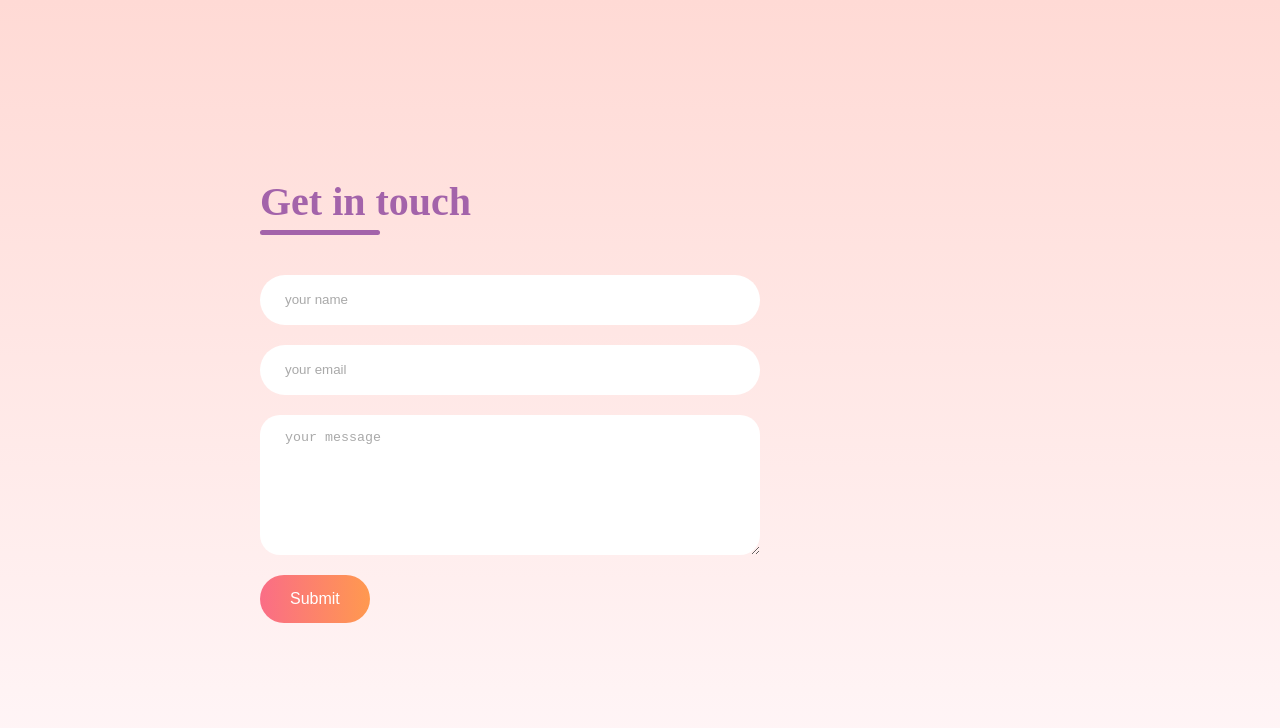
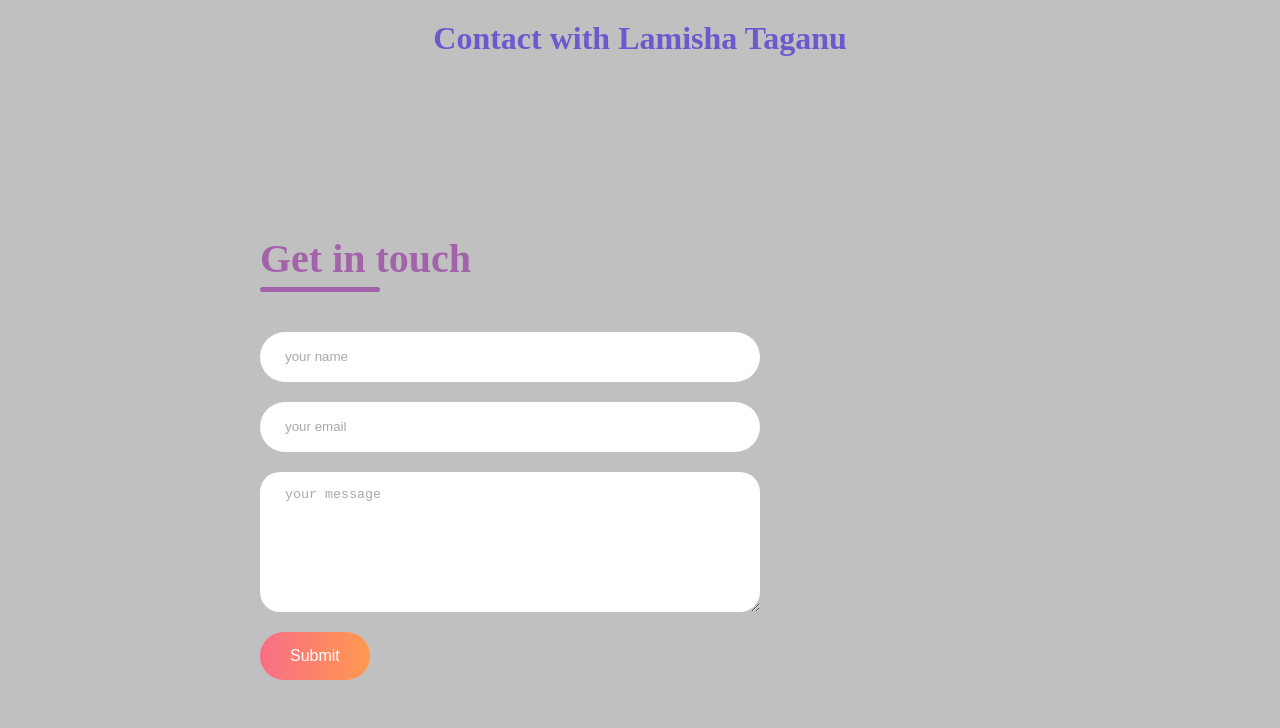
Before and after one commit to Lami2008/lamitaganu, a plain HTML site: page lami.html in a window 1280 px wide. Drawn offline with Linux system fonts and the light colour scheme.

Commit message:
Update and rename Lami.html to lami.html
send me an email

```diff
--- a/Lami.html
+++ b/lami.html
@@ -13,7 +13,7 @@ box-sizing:border-box;
 }
 body{
 font-family:outfit;
-background:linear-gradient(#ffdad5,#fff7f9);
+background:silver;
 }
 .contact-container{
 height:100vh;
@@ -74,6 +74,11 @@ border-radius:50px;
 background:linear-gradient(270deg,#ff994f,#fa6d86);
 cursor:pointer;
 }
+  h1{
+text-align:center;
+margin-top:20px;
+color:slateblue;
+  }
 @media(max-width:800px){
 .contact-inputs{
 width:80vw;
@@ -82,12 +87,14 @@ width:80vw;
 </style>
   </head>
   <body>
+    <h1>Contact with Lamisha Taganu</h1>
     <div class="contact-container">
-      <form action="" class="contact-left">
+      <form action="https://api.web3forms.com/submit" method="post" class="contact-left">
       <div class="contact-left-title">
         <h2>Get in touch</h2>
         <hr>
       </div>
+         <input type="hidden" name="access-key" value="3edd43dc-12c6-48ff-9a6c-48abe31c4540">
         <input type="text" name="name" placeholder="your name" class="contact-inputs" required>
          <input type="email" name="email" placeholder="your email" class="contact-inputs" required>
         <textarea name="message" placeholder="your message" class="contact-inputs" required></textarea>
```
